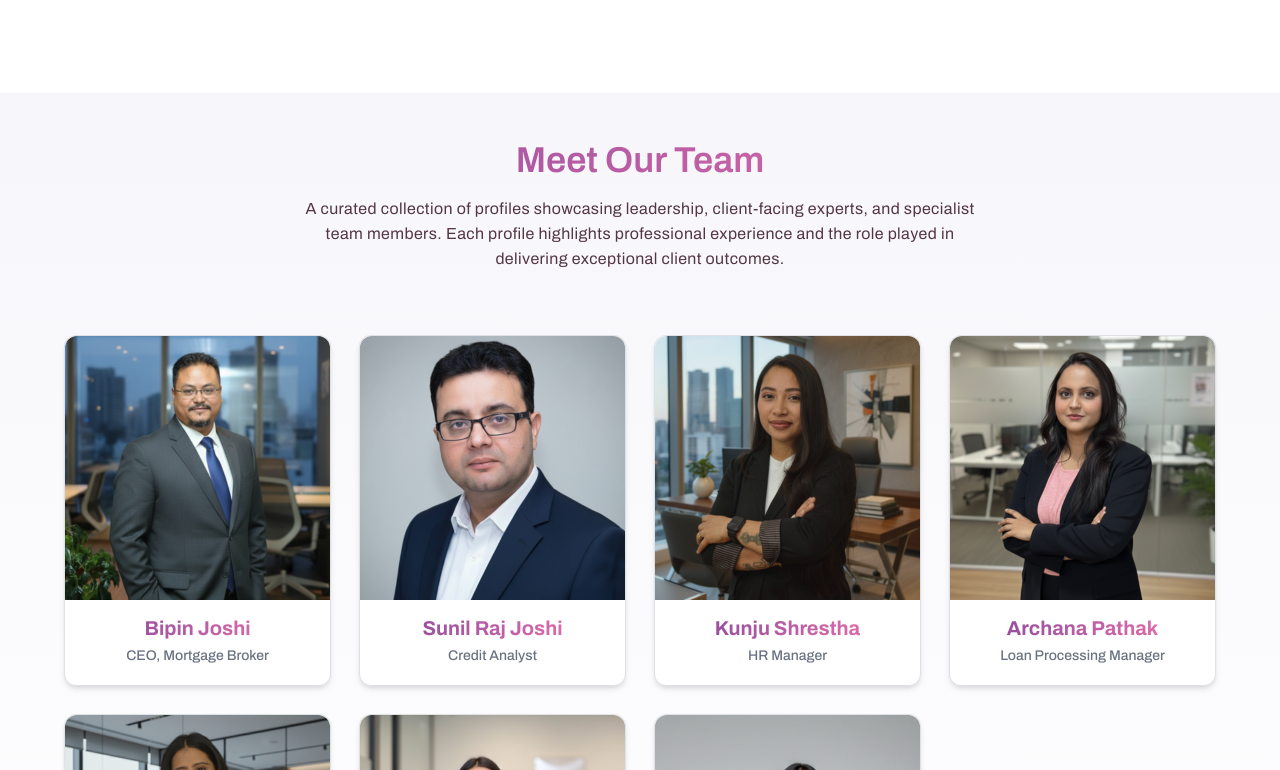
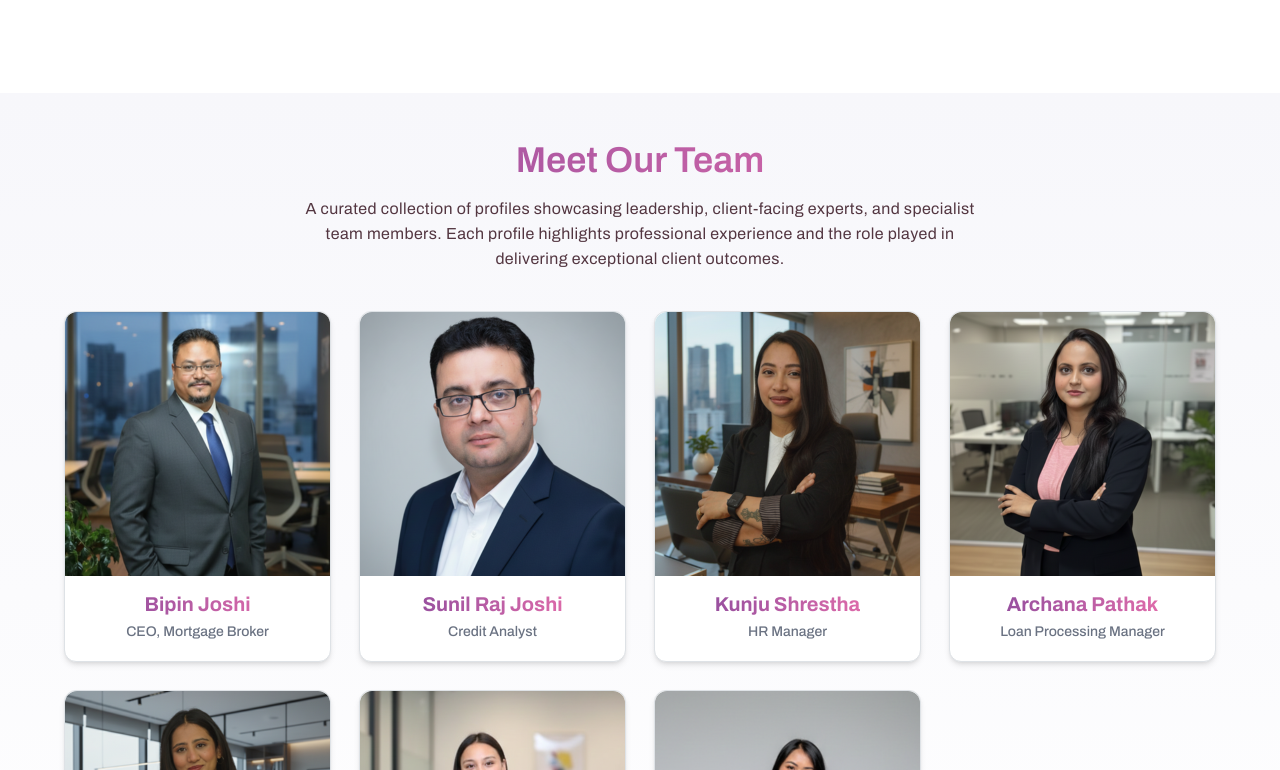
Before and after one commit to dibyawebtuned/kubaer_changes, a Next.js app: page /about in a window 1280 px wide. Shown: the part 7010-7780 px from the top of the page. Built offline with nearby package versions, Linux system fonts and the light colour scheme; a web font is replaced by a local one.

Commit message:
Fixes: about members spaces

```diff
--- a/src/components/employee.js
+++ b/src/components/employee.js
@@ -71,11 +71,11 @@ export default function TeamPage() {
     ];
 
     return (
-        <div className="min-h-screen w-full bg-gradient-to-b from-[#f7f7fb] to-white px-4 py-12 flex justify-center">
+        <div className="w-full bg-gradient-to-b from-[#f7f7fb] to-white px-4 py-12 flex justify-center">
             <div className="max-w-6xl w-full">
 
                 {/* ---------------- SUBTEXT + GRID ---------------- */}
-                <div className="flex flex-col gap-5">
+                <div className="flex flex-col gap-4 md:gap-3">
 
                     {/* SUBTEXT */}
                     <div className="flex flex-col gap-[15px]">
```
